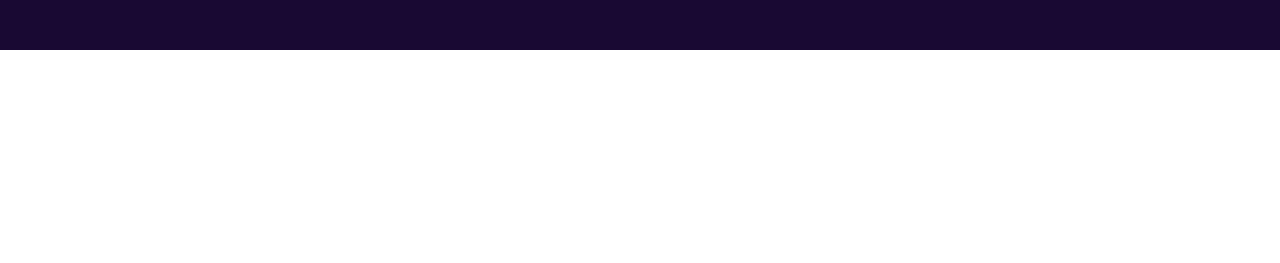
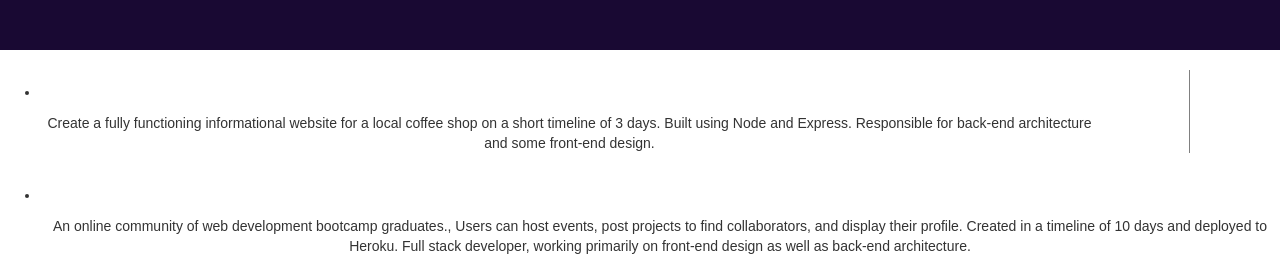
Before and after one commit to JoshuaRudio/portfolio, a React (Create React App) app: page / in a window 1280 px wide. Shown: the part 1624-1887 px from the top of the page. Before the commit the page ends 1674 px from the top, so only its background shows below. Built offline with nearby package versions, Linux system fonts and the light colour scheme; the HTML template or start-up script is replaced by a standard one.

Commit message:
Add project api and add projects to main page

```diff
--- a/package.json
+++ b/package.json
@@ -8,6 +8,8 @@
     "react": "^15.6.1",
     "react-bootstrap": "^0.31.2",
     "react-dom": "^15.6.1",
+    "react-router": "^4.2.0",
+    "react-router-dom": "^4.2.2",
     "react-scripts": "1.0.12",
     "styled-components": "^2.1.2"
   },
--- a/src/App.js
+++ b/src/App.js
@@ -3,6 +3,7 @@
 import Hero from './Hero/Hero';
 import About from './About';
 import SocialMedia from './SocialMedia';
+import Projects from './Projects';
 import './App.css';
 
 class App extends Component {
@@ -13,6 +14,7 @@
         <Hero className="hero-section" />
         <About className="about-section" />
         <SocialMedia className="social-media" />
+        <Projects className="projects" />
       </div>
     );
   }
--- /dev/null
+++ b/src/Projects.js
@@ -0,0 +1,28 @@
+import React, { Component } from 'react';
+import ProjectAPI from './projects-api';
+
+class Projects extends Component {
+  render() {
+    const project = ProjectAPI.all().map(project =>
+      <li className="all-project-wrap" key={project.id.toString()}>
+        <div className="all-project-description">
+          <h2>
+            <a href={project.website} target="_blank">
+              {project.name}
+            </a>
+          </h2>
+          <p className="project-description">
+            {project.description}
+          </p>
+        </div>
+      </li>
+    );
+    return (
+      <ul className="all-project-wrap-group">
+        {project}
+      </ul>
+    );
+  }
+}
+
+export default Projects;
--- /dev/null
+++ b/src/projects-api.js
@@ -0,0 +1,34 @@
+const ProjectAPI = {
+  projectItem: [
+    {
+      id: 1,
+      img: '',
+      name: 'BeanDust Espresso',
+      website: 'WIP',
+      github: 'https://github.com/JoshuaRudio/TeamLatte',
+      description:
+        'Create a fully functioning informational website for a local coffee shop on a short timeline of 3 days. Built using Node and Express. Responsible for back-end architecture and some front-end design.',
+      technologies: 'JavaScript, Node, Express, CSS, Trello'
+    },
+    {
+      id: 2,
+      img: '',
+      name: 'Bootcampr',
+      website: 'https://www.bootcampr.herokuapp.com',
+      github: 'https://github.com/JoshuaRudio/Bootcampr',
+      description:
+        'An online community of web development bootcamp graduates., Users can host events, post projects to find collaborators, and display their profile. Created in a timeline of 10 days and deployed to Heroku. Full stack developer, working primarily on front-end design as well as back-end architecture.',
+      technologies:
+        'Ruby on Rails, PostgreSQL, ActiveRecord, AWS S3, TwitterAPI, Devise, TravisCI'
+    }
+  ],
+  all: function() {
+    return this.projectItem;
+  },
+  get: function(id) {
+    const isProject = project => project.id === id;
+    return this.projectItem.find(isProject);
+  }
+};
+
+export default ProjectAPI;
```
Also changed, not shown: src/About.js (+10 -6 lines), 1 other file (tests, documents, lock files or other folders).
